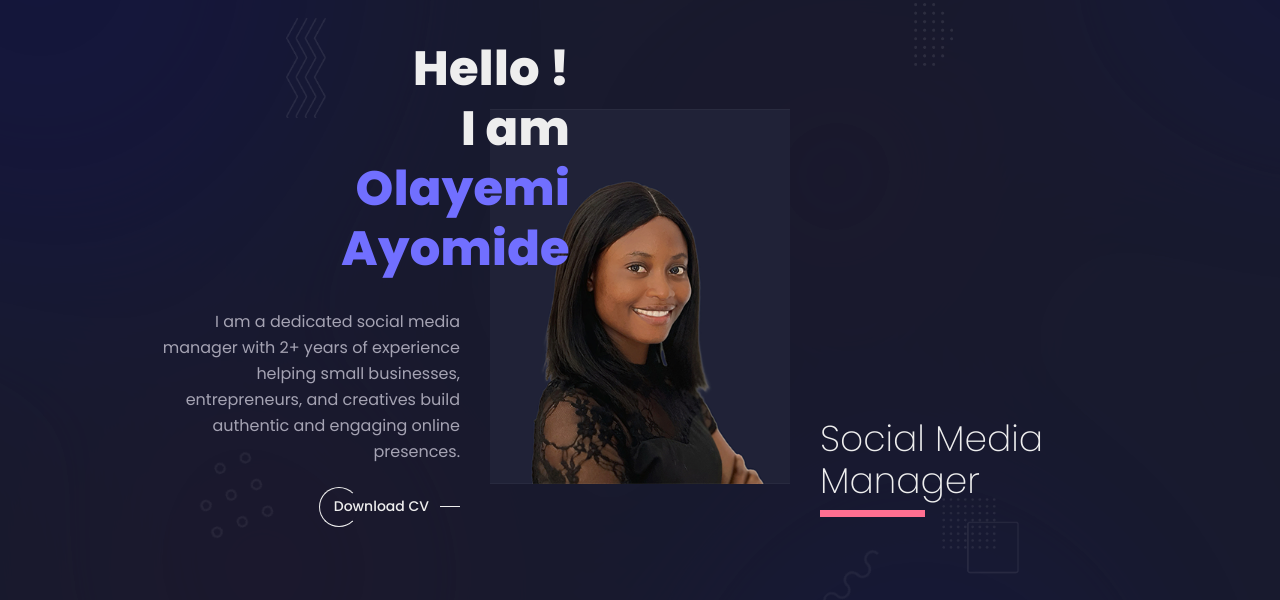
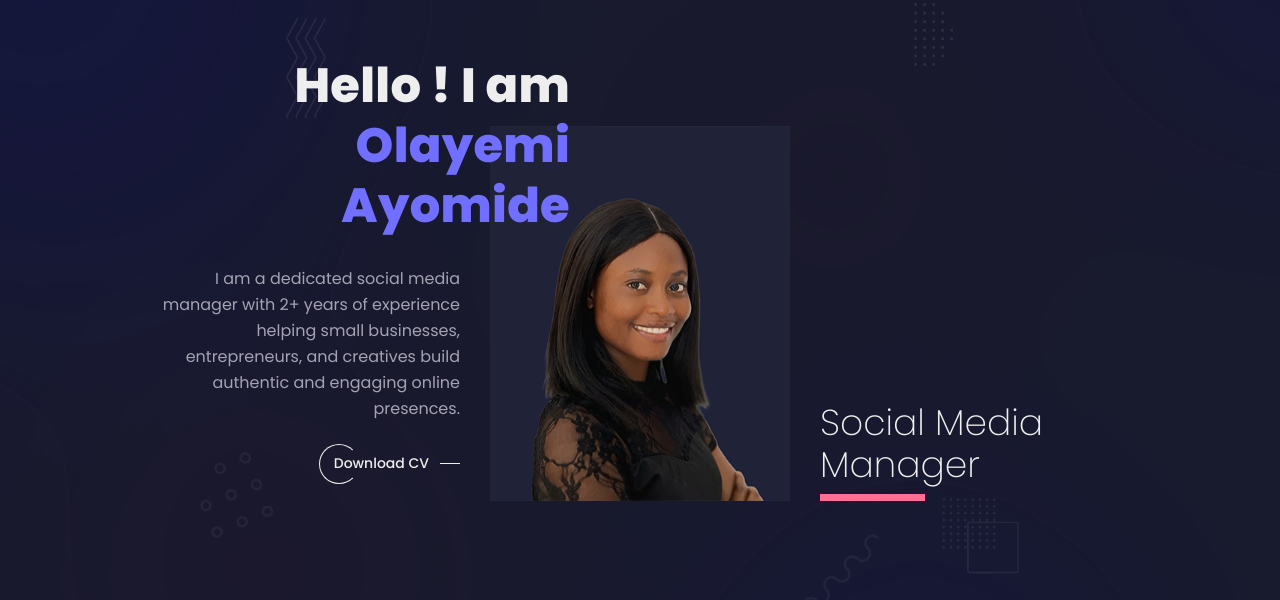
Before and after one commit to peterDvkng/Ayomide-Portfolio, a plain HTML site: page index.html in a window 1280 px wide. Shown: the part 102-702 px from the top of the page. Drawn offline with Linux system fonts and the light colour scheme.

Commit message:
Name adjustment 1

```diff
--- a/index.html
+++ b/index.html
@@ -104,8 +104,7 @@
             <div class="hero-content">
                 <div class="hero-item static">
                     <div class="ms-hero-detail">
-                        <h2 class="ms-hero-title title-right-overflow"><span>Hello ! <br> I am<br> <span
-                                    class="name">&nbsp; Olayemi Ayomide</span></span>
+                        <h2 class="ms-hero-title title-right-overflow">Hello !  I am <span class="name">Olayemi Ayomide </span>
                         </h2>
                         <p class="ms-hero-detail">I am a dedicated social media manager with 2+ years of experience helping
                             small businesses, entrepreneurs, and creatives build authentic and
```
